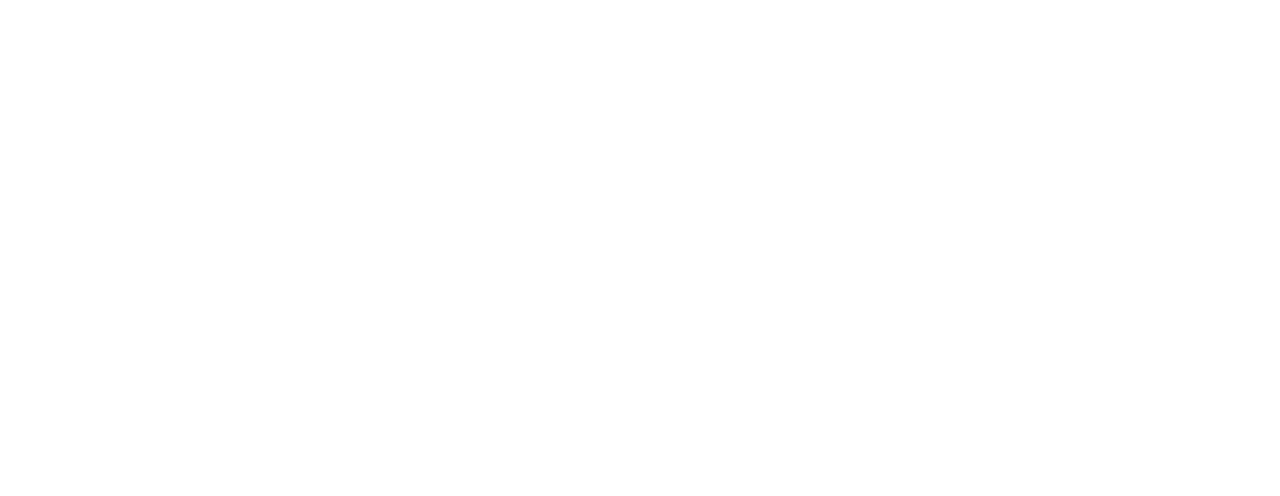
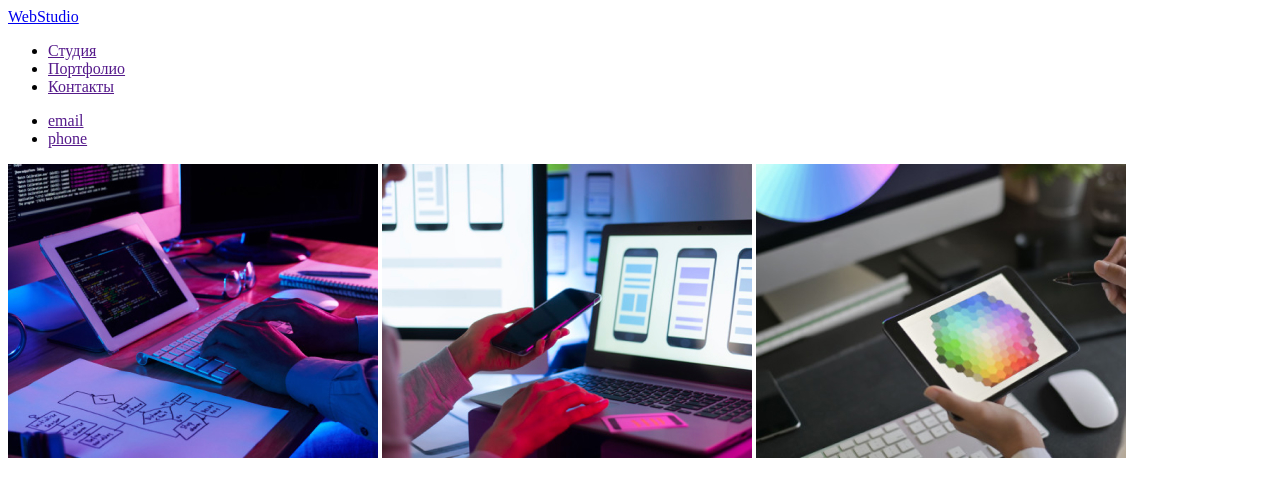
Before and after one commit to AnnaPl-web/GoIT-pw-01, a plain HTML site: page index.html in a window 1280 px wide. Drawn offline with Linux system fonts and the light colour scheme.

Commit message:
Add photos
Not final photos, need to change

```diff
--- a/index.html
+++ b/index.html
@@ -1,5 +1,5 @@
 <!DOCTYPE html>
-<html lang="en">
+<html lang="ru">
 <head>
     <meta charset="UTF-8">
     <meta http-equiv="X-UA-Compatible" content="IE=edge">
@@ -7,6 +7,26 @@
     <title>Document</title>
 </head>
 <body>
+    <header>
+        <nav>
+        <a href="/">WebStudio</a>
+        <ul>
+            <li> <a href="">Студия</a></li>
+            <li><a href="">Портфолио</a></li>
+            <li><a href="">Контакты</a></li>
+        </ul>
+        <ul>
+            <li><a href="">email</a></li>
+            <li><a href="">phone</a></li>
+        </ul>
+        </nav>
+    </header>
+
+
+
+    <img src="./images/1/1.jpg" alt="разметка">
+    <img src="./images/1/2.jpg" alt="веб-дизайн">
+    <img src="./images/1/3.jpg" alt="стили">
 
 </body>
 </html>
```
Also changed, not shown: images/1/1.jpg (added), images/1/2.jpg (added), images/1/3.jpg (added), images/2/1.jpg (added), images/2/2.jpg (added), images/2/3.jpg (added), images/2/4.jpg (added).
